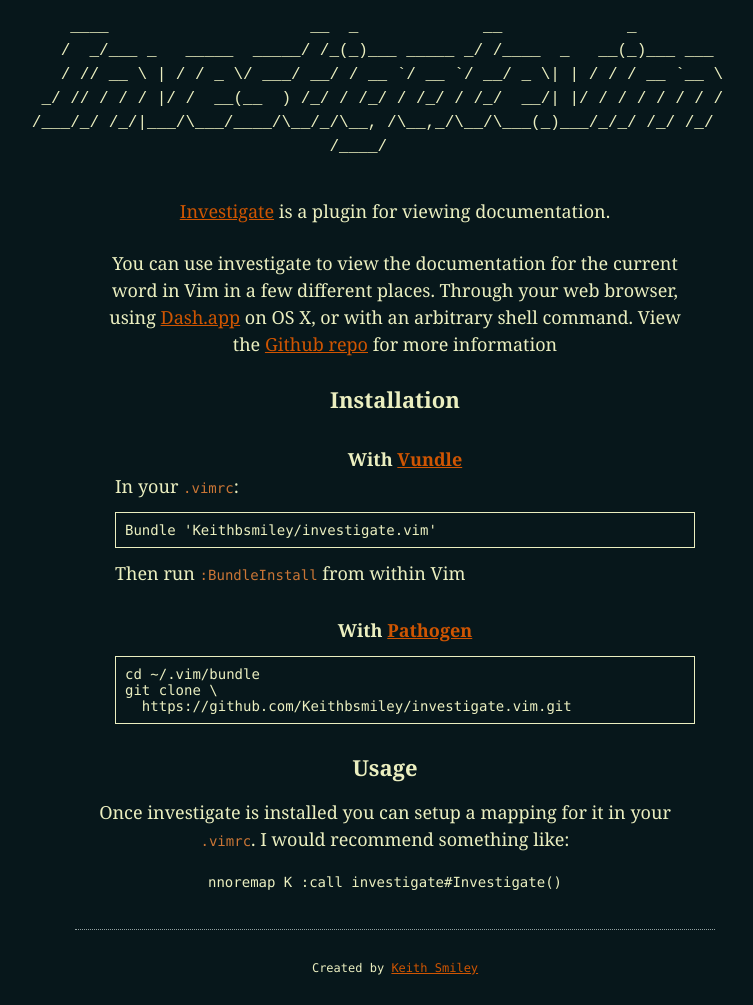
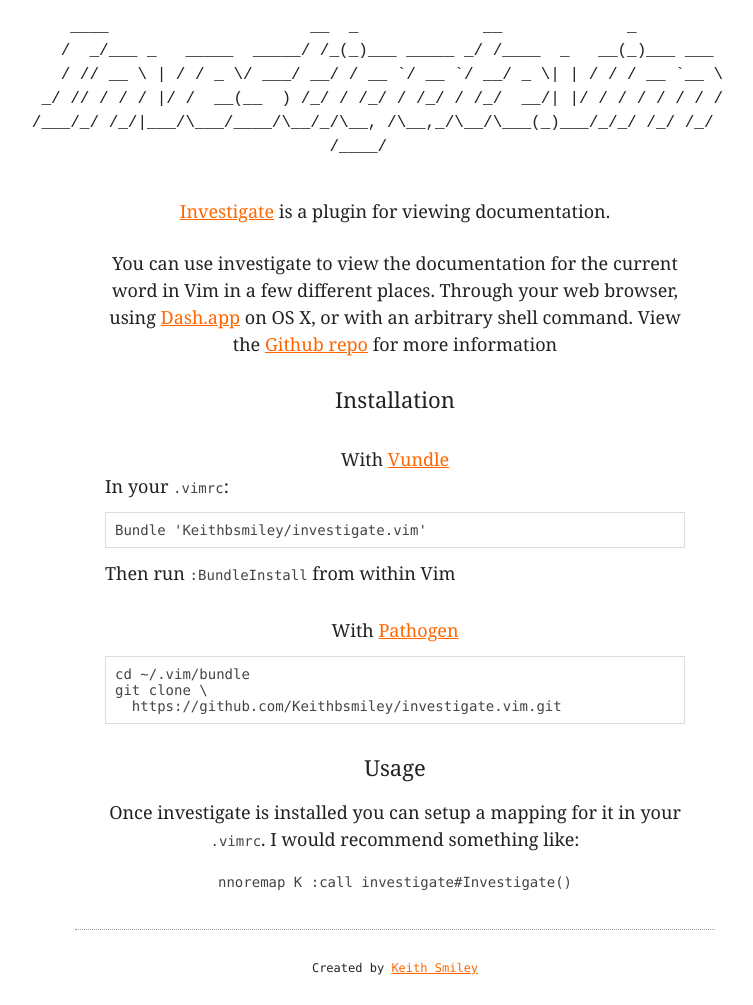
Before and after one commit to keith/investigate.vim, a Jekyll site: the page built from index.html, in a window 1280 px wide. Shown: the whole page, without its empty margins (245-998 px from the left). Built offline with Jekyll 4.4.1, drawn with Linux system fonts in a browser that asks for light colours; Markdown is read by kramdown in place of the engine named in the settings.

Commit message:
Update site colors

```diff
--- a/css/style.css
+++ b/css/style.css
@@ -4,19 +4,19 @@
 }
 
 body {
-  background: #07171B;
-  color: #EBEFC0;
+  background: #FFF;
+  color: #222;
   font-family: Georgia;
   font-size: 18px;
   line-height: 1.5;
 }
 
 a, a:visited {
-  color: #CF5502;
+  color: #FF6600;
 }
 
 a:hover {
-  color: #EBC562;
+  color: #CC3300;
 }
 
 .header {
@@ -91,7 +91,10 @@
 
 .installer {
   margin: 15px auto;
-  padding: 0 10px;
+}
+
+h3, h4 {
+  font-weight: normal;
 }
 
 h4 {
@@ -104,7 +107,7 @@
 }
 
 .index pre {
-  border: 1px solid #EBEFC0;
+  border: 1px solid #DDD;
   margin: 12px 0;
   overflow: auto;
   padding: 2px;
@@ -115,14 +118,14 @@
 .index pre code {
   display: block;
   padding: 0.5em;
-  color: #EBEFC0;
 }
 
 .index code {
-  color: #CB7636;
+  color: #444;
 }
 
 .mapping {
+  padding-left: 10px;
   text-align: center;
 }
 
@@ -132,7 +135,7 @@
 
 hr {
   border: 0;
-  border-top: 1px dotted #93a1a1;
+  border-top: 1px dotted #93A1A1;
   height: 1px;
   margin: 1em auto;
   padding: 0;
--- a/index.html
+++ b/index.html
@@ -33,8 +33,8 @@
 </div>
 </div>
 
-<h3 class="title ten columns">Usage</h3>
 <div class="mapping ten columns">
+<h3 class="title">Usage</h3>
   Once investigate is installed you can setup a mapping for it in your <code>.vimrc</code>. I would recommend something like:
 <pre><code>nnoremap K :call investigate#Investigate()<cr></pre></code>
 </div>
```
